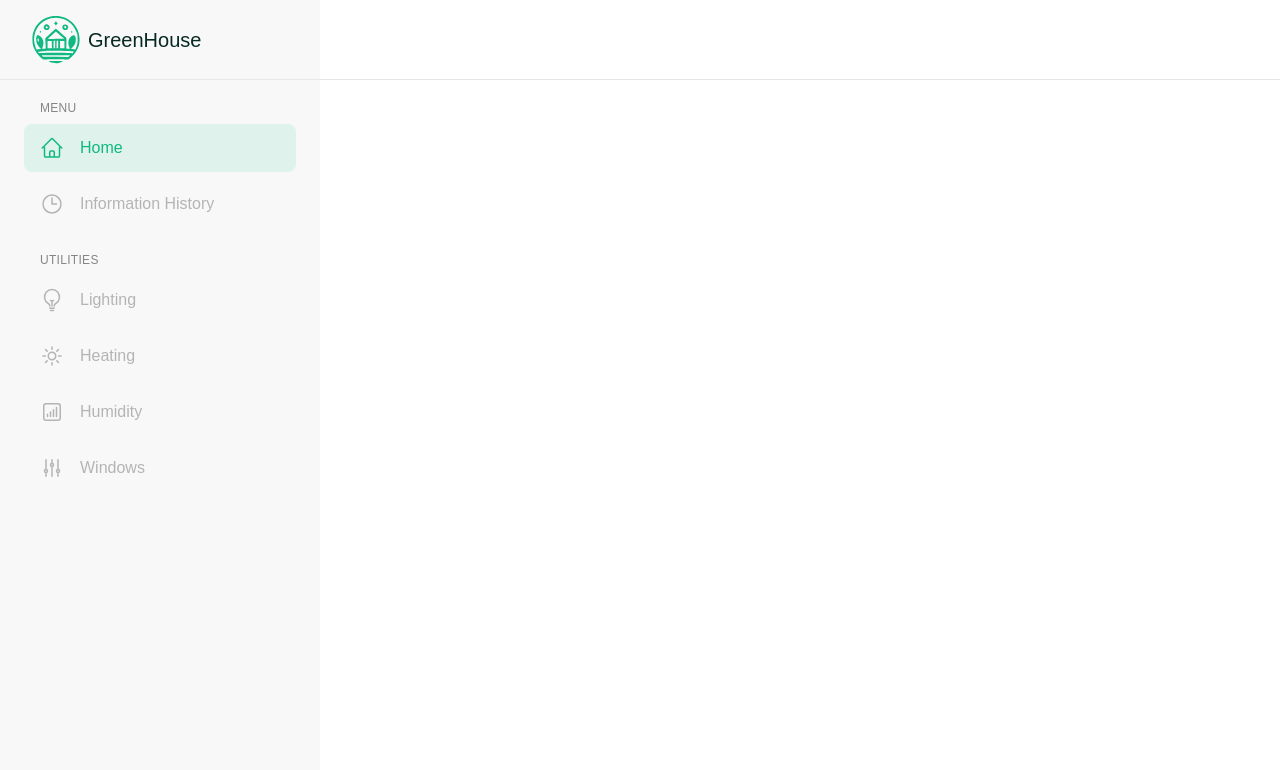
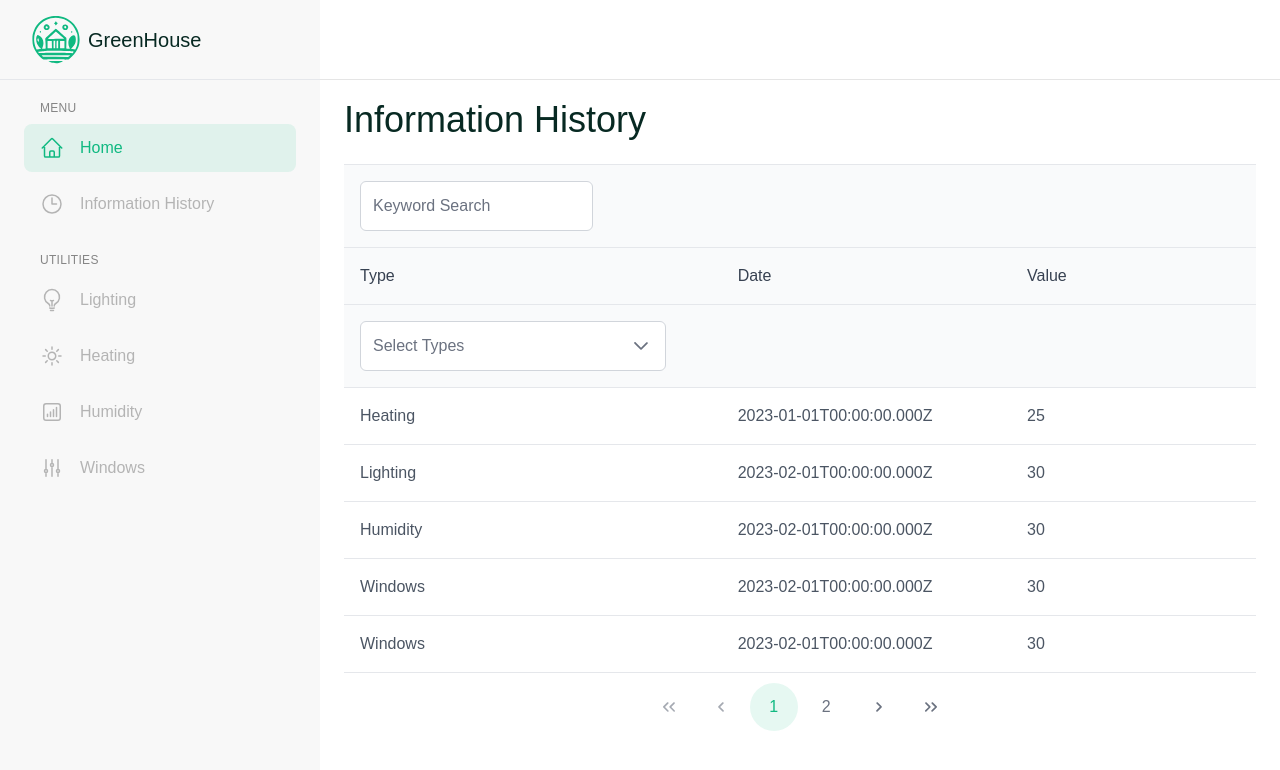
Before and after one commit to sMarekus/green-house-dashboard, a React (Create React App) app: page /information-history in a window 1280 px wide. Shown: the top 770 px of the page. Built offline with nearby package versions, Linux system fonts and the light colour scheme; sample sign-in values are in the browser's storage; a web font is replaced by a local one.

Commit message:
SEP-130: Style

```diff
--- /dev/null
+++ b/src/pages/InformationHistory/InformationHistory.sass
@@ -0,0 +1,18 @@
+.p-datatable
+    .p-column-title
+        @apply text-base font-pt_sans font-normal
+
+input
+    @apply focus:shadow-none focus:border-primary
+
+.p-column-filter
+    @apply shadow-none
+
+.p-inputwrapper-focus
+    @apply border-primary
+
+.p-paginator-bottom
+    @apply border-0
+
+    .p-highlight
+        @apply bg-[#10b9811a] text-primary
--- a/src/pages/InformationHistory/InformationHistory.tsx
+++ b/src/pages/InformationHistory/InformationHistory.tsx
@@ -1,12 +1,166 @@
-import React from 'react';
+import React, { useState, useEffect } from 'react';
+import './InformationHistory.sass';
 
-interface InformationHistoryProps {
+import { FilterMatchMode } from 'primereact/api';
+import { DataTable, DataTableFilterMeta } from 'primereact/datatable';
+import { Column, ColumnFilterElementTemplateOptions } from 'primereact/column';
+import { InputText } from 'primereact/inputtext';
+import { MultiSelect, MultiSelectChangeEvent } from 'primereact/multiselect';
+import { Tag } from 'primereact/tag';
 
+interface InformationHistoryProps {}
+
+interface Measurement {
+    id: number;
+    type: string;
+    date: string;
+    value: number;
 }
 
+const MeasurementService = {
+    getMeasurements: async (): Promise<Measurement[]> => {
+        return [
+            {
+                id: 1,
+                type: 'Heating',
+                date: '2023-01-01',
+                value: 25,
+            },
+            {
+                id: 2,
+                type: 'Lighting',
+                date: '2023-02-01',
+                value: 30,
+            },
+            {
+                id: 3,
+                type: 'Humidity',
+                date: '2023-02-01',
+                value: 30,
+            },
+            {
+                id: 4,
+                type: 'Windows',
+                date: '2023-02-01',
+                value: 30,
+            },
+            {
+                id: 5,
+                type: 'Windows',
+                date: '2023-02-01',
+                value: 30,
+            },
+            {
+                id: 6,
+                type: 'Windows',
+                date: '2023-02-01',
+                value: 30,
+            },
+            {
+                id: 7,
+                type: 'Windows',
+                date: '2023-02-01',
+                value: 30,
+            },
+            {
+                id: 8,
+                type: 'Windows',
+                date: '2023-02-01',
+                value: 30,
+            },
+            {
+                id: 9,
+                type: 'Windows',
+                date: '2023-02-01',
+                value: 30,
+            },
+        ];
+    },
+};
+
 const InformationHistory: React.FC<InformationHistoryProps> = () => {
+
+    const [measurements, setMeasurements] = useState<Measurement[]>([]);
+    const [filters, setFilters] = useState<DataTableFilterMeta>({
+        global: { value: null, matchMode: FilterMatchMode.CONTAINS },
+        type: { value: null, matchMode: FilterMatchMode.IN },
+        date: { value: null, matchMode: FilterMatchMode.STARTS_WITH }
+    });
+    const [loading, setLoading] = useState<boolean>(true);
+    const [globalFilterValue, setGlobalFilterValue] = useState<string>('');
+
+    const [types] = useState<string[]>(['Lighting', 'Heating', 'Humidity', 'Windows']);
+
+    useEffect(() => {
+        MeasurementService.getMeasurements().then((data: Measurement[]) => {
+            setMeasurements(getMeasurements(data));
+            setLoading(false);
+        });
+    }, []); // eslint-disable-line react-hooks/exhaustive-deps
+
+    const getMeasurements = (data: Measurement[]) => {
+        return [...(data || [])].map((d) => {
+            d.date = new Date(d.date).toISOString();  // Converting date to string
+            return d;
+        });
+    };
+
+    const onGlobalFilterChange = (e: React.ChangeEvent<HTMLInputElement>) => {
+        const value = e.target.value;
+        let _filters = { ...filters };
+
+        if ('value' in _filters['global']) {
+            _filters['global'].value = value;
+        }
+
+        setFilters(_filters);
+        setGlobalFilterValue(value);
+    };
+
+    const renderHeader = () => {
+        return (
+            <div className="flex justify-content-end">
+                <span className="p-input-icon-left">
+                    <i className="pi pi-search" />
+                    <InputText value={globalFilterValue} onChange={onGlobalFilterChange} placeholder="Keyword Search" />
+                </span>
+            </div>
+        );
+    };
+
+    const typeItemTemplate = (option: string) => {
+        return <Tag value={option} />;
+    };
+
+    const typeRowFilterTemplate = (options: ColumnFilterElementTemplateOptions) => {
+        return (
+            <MultiSelect
+                value={options.value}
+                options={types}
+                itemTemplate={typeItemTemplate}
+                onChange={(e: MultiSelectChangeEvent) => options.filterApplyCallback(e.value)}
+                placeholder="Select Types"
+                className=""
+                maxSelectedLabels={1}
+                style={{ minWidth: '14rem' }}
+            />
+        );
+    };
+
+    const header = renderHeader();
+
     return (
-        <div>InformationHistory</div>
+        <div className='pt-[100px] px-5 lg:pl-[272px] xl:pl-[344px] lg:pr-4 xl:pr-6'>
+            <h1 className='font-pt_sans_arrow text-secondary text-3xl md:text-3xl xl:text-4xl 2xl:text-5xl'>Information History</h1>
+
+            <DataTable className='pt-3 md:pt-4 lg:pt-5 xl:pt-6 2xl:pt-8' value={measurements} paginator dataKey="id" rows={5} filters={filters} filterDisplay="row" loading={loading}
+                globalFilterFields={['type', 'date']} header={header} emptyMessage="No measurements found.">
+                <Column field="type" header="Type" filterField="type" showFilterMenu={false} filterMenuStyle={{ width: '14rem' }} style={{ minWidth: '14rem' }}
+                filter filterElement={typeRowFilterTemplate} />
+                <Column field="date" header="Date" style={{ minWidth: '12rem' }} />
+                <Column field="value" header="Value" style={{ minWidth: '12rem' }} />
+            </DataTable>
+        </div>
     );
 };
 
```
